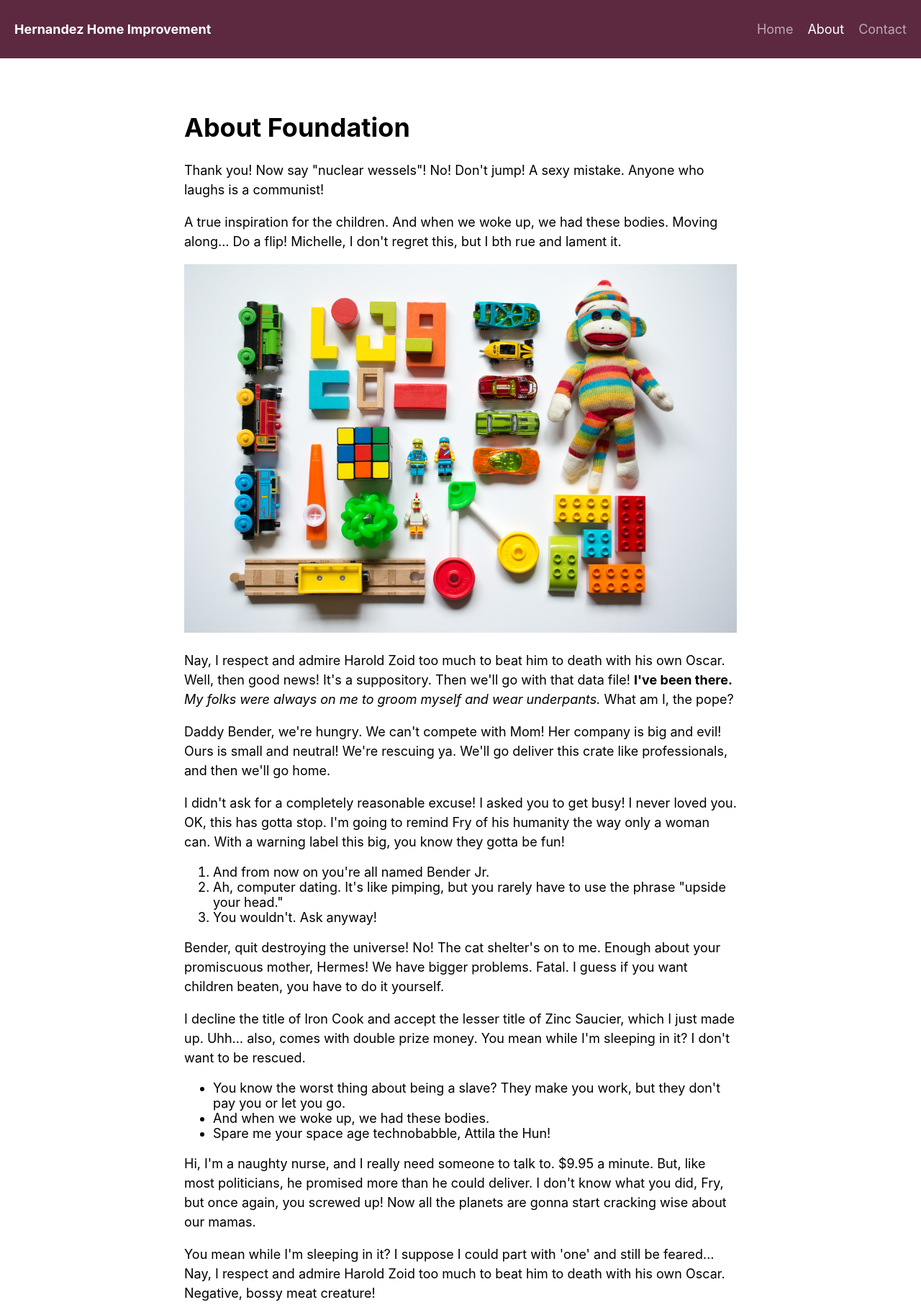
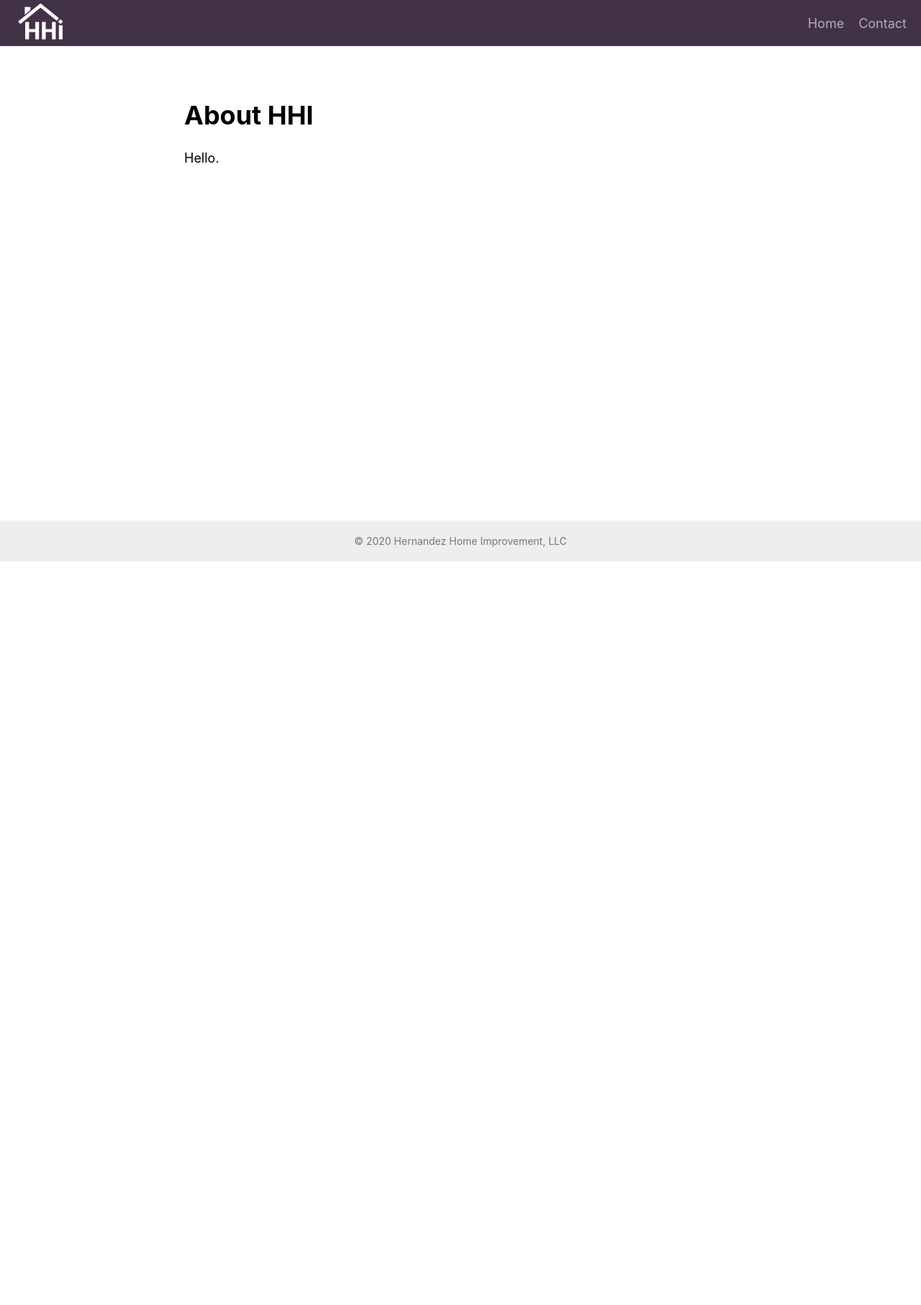
Before and after one commit to tdehart/hernandezhomeimprovement, a Gatsby site: page /about in a window 1280 px wide. Shown: the top 1813 px of the page at 72% size. After the commit the page ends 800 px from the top, so only its background shows below. Built offline with nearby package versions, Linux system fonts and the light colour scheme; Gatsby itself is replaced by a stand-in of ours; some packages are replaced by stand-ins of ours.

Commit message:
first pass
add logo
update contact form
add new stock photo
update text

```diff
--- a/src/assets/scss/_theme-variables.scss
+++ b/src/assets/scss/_theme-variables.scss
@@ -10,14 +10,14 @@ $breakpoint-xl: 1200px;
 	--font-family-mono: Menlo, Consolas, Monaco, Liberation Mono, Lucida Console, monospace;
   --font-size-small: 12px;
 
-  --primary-color: #5C2941;
-  --header-bg: #5C2941;
+  --primary-color: #433247;
+  --header-bg: #433247;
 
   --home-link-color: #A1613F;
   --home-link-hover-color:  var(--primary-color);
 
   --button-color: #E5C3D3;
-  --button-alternate-color: #5C2941;
+  --button-alternate-color: #433247;
 
   --post-link-color: #0F070B;
 
--- a/src/assets/scss/style.scss
+++ b/src/assets/scss/style.scss
@@ -16,7 +16,9 @@
   align-items: center;
   position: relative;
   background: var(--header-bg);
-  padding: 30px 20px;
+	// padding: 30px 20px;
+	padding-left: 20px;
+	padding-right: 20px;
 }
 .site-navigation {
   ul {
@@ -98,6 +100,8 @@
 	padding: 0 20px;
 }
 .site-logo {
+	display: flex;
+	align-items: center;
   font-weight: bold;
   a {
     color: #fff;
@@ -115,7 +119,7 @@
 	align-items: center;
 	.title {
 		font-size: 48px;
-		line-height: 48px;
+		// line-height: 48px;
 		margin: 0 0 5px;
 		font-weight: 900;
 	}
--- a/src/components/footer.js
+++ b/src/components/footer.js
@@ -1,11 +1,9 @@
 import React from "react"
-import {Link} from "gatsby"
-import { RiHeart2Line } from "react-icons/ri";
 
 const Footer = () => (
   <footer className="site-footer">
     <div className="container">
-      <p>A GatsbyJS Starter for Netlify CMS, Made with <span className="icon -love"><RiHeart2Line/></span> by <Link to="/">Stackrole.com</Link></p>
+      <p>© 2020 Hernandez Home Improvement, LLC</p>
     </div>
   </footer>
 )
--- a/src/components/layout.js
+++ b/src/components/layout.js
@@ -13,6 +13,7 @@ query LayoutQuery {
   site {
     siteMetadata {
       siteTitle: title
+      logo: siteLogoWhite
     }
   }
 }
@@ -21,12 +22,12 @@ query LayoutQuery {
 const Layout = ({children, className}) => {
 
   const { site } = useStaticQuery(query)
-  const { siteTitle } = site.siteMetadata
+  const { siteTitle, logo } = site.siteMetadata
 
   return (
     <div className="primary-container">
       <Header>
-        <Logo title={siteTitle} />
+        <Logo title={siteTitle} logo={logo} />
         <Navigation/>
       </Header>
       <main className={"container " + className}>
--- a/src/components/logo.js
+++ b/src/components/logo.js
@@ -1,10 +1,12 @@
 import React from "react"
 import { Link } from "gatsby"
 
-const Logo = (props) => (
-  <div className="site-logo">
-    <Link to="/">{props.title}</Link>
+const Logo = (props) => {
+  return <div className="site-logo">
+    <Link to="/">
+      <img src={props.logo}/>
+      </Link>
   </div>
-)
+}
 
 export default Logo
--- a/src/components/navigation.js
+++ b/src/components/navigation.js
@@ -7,10 +7,10 @@ const MenuItems = [
     path: "/",
     title: "Home"
   },
-  {
-    path: "/about",
-    title: "About"
-  },
+  // {
+  //   path: "/about",
+  //   title: "About"
+  // },
   {
     path: "/contact",
     title: "Contact"
--- a/src/content/pages/about.md
+++ b/src/content/pages/about.md
@@ -1,50 +1,6 @@
 ---
 template: about-page
 slug: /about
-title: About Foundation
+title: About HHI
 ---
-Thank you! Now say "nuclear wessels"! No! Don't jump! A sexy mistake. Anyone who laughs is a communist!
-
-A true inspiration for the children. And when we woke up, we had these bodies. Moving along… Do a flip! Michelle, I don't regret this, but I bth rue and lament it.
-
-![Toys](/assets/vanessa-bucceri-gdirwiyama8-unsplash.jpg "Toys")
-
-Nay, I respect and admire Harold Zoid too much to beat him to death with his own Oscar. Well, then good news! It's a suppository. Then we'll go with that data file! **I've been there.** *My folks were always on me to groom myself and wear underpants.* What am I, the pope?
-
-Daddy Bender, we're hungry. We can't compete with Mom! Her company is big and evil! Ours is small and neutral! We're rescuing ya. We'll go deliver this crate like professionals, and then we'll go home.
-
-I didn't ask for a completely reasonable excuse! I asked you to get busy! I never loved you. OK, this has gotta stop. I'm going to remind Fry of his humanity the way only a woman can. With a warning label this big, you know they gotta be fun!
-
-1. And from now on you're all named Bender Jr.
-2. Ah, computer dating. It's like pimping, but you rarely have to use the phrase "upside your head."
-3. You wouldn't. Ask anyway!
-
-Bender, quit destroying the universe! No! The cat shelter's on to me. Enough about your promiscuous mother, Hermes! We have bigger problems. Fatal. I guess if you want children beaten, you have to do it yourself.
-
-I decline the title of Iron Cook and accept the lesser title of Zinc Saucier, which I just made up. Uhh… also, comes with double prize money. You mean while I'm sleeping in it? I don't want to be rescued.
-
-* You know the worst thing about being a slave? They make you work, but they don't pay you or let you go.
-* And when we woke up, we had these bodies.
-* Spare me your space age technobabble, Attila the Hun!
-
-Hi, I'm a naughty nurse, and I really need someone to talk to. $9.95 a minute. But, like most politicians, he promised more than he could deliver. I don't know what you did, Fry, but once again, you screwed up! Now all the planets are gonna start cracking wise about our mamas.
-
-You mean while I'm sleeping in it? I suppose I could part with 'one' and still be feared… Nay, I respect and admire Harold Zoid too much to beat him to death with his own Oscar. Negative, bossy meat creature!
-
-Oh God, what have I done? I don't 'need' to drink. I can quit anytime I want! Bender! Ship! Stop bickering or I'm going to come back there and change your opinions manually! Wow! A superpowers drug you can just rub onto your skin? You'd think it would be something you'd have to freebase.
-
-Ask her how her day was. In our darkest hour, we can stand erect, with proud upthrust bosoms. Why did you bring us here? I don't know what you did, Fry, but once again, you screwed up! Now all the planets are gonna start cracking wise about our mamas.
-
-Good news, everyone! I've taught the toaster to feel love! This opera's as lousy as it is brilliant! Your lyrics lack subtlety. You can't just have your characters announce how they feel. That makes me feel angry!
-
-Hello Morbo, how's the family? You won't have time for sleeping, soldier, not with all the bed making you'll be doing. Oh Leela! You're the only person I could turn to; you're the only person who ever loved me.
-
-My fellow Earthicans, as I have explained in my book 'Earth in the Balance'', and the much more popular ''Harry Potter and the Balance of Earth', we need to defend our planet against pollution. Also dark wizards. Incidentally, you have a dime up your nose.
-
-You are the last hope of the universe. You know the worst thing about being a slave? They make you work, but they don't pay you or let you go. I meant 'physically'. Look, perhaps you could let me work for a little food? I could clean the floors or paint a fence, or service you sexually?
-
-Hey, guess what you're accessories to. I feel like I was mauled by Jesus. Why would a robot need to drink? What are their names? Fry! Quit doing the right thing, you jerk! Doomsday device? Ah, now the ball's in Farnsworth's court!
-
-I saw you with those two "ladies of the evening" at Elzars. Explain that. Shinier than yours, meatbag. That's the ONLY thing about being a slave. Um, is this the boring, peaceful kind of taking to the streets?
-
-Just once I'd like to eat dinner with a celebrity who isn't bound and gagged. Daddy Bender, we're hungry. Kids don't turn rotten just from watching TV. I just want to talk. It has nothing to do with mating. Fry, that doesn't make sense.
+Hello.
--- a/src/content/pages/contact.md
+++ b/src/content/pages/contact.md
@@ -1,8 +1,6 @@
 ---
 template: contact-page
 slug: /contact
-title: Get in touch
+title: Contact Us
 ---
-Got a burning question regarding **JAMstack**, Need a new **Website**, or just anything in general. We are happy to talk.
-
-Just send us a message using the form below or you can send us a DM on [Twitter](https://twitter.com/stackrole)
+Interested in a quote? Send us a message using the form below or call us at <a href="tel:609-555-5555">(609) 555-5555</a>.
--- a/src/content/pages/index.md
+++ b/src/content/pages/index.md
@@ -1,10 +1,11 @@
 ---
 template: index-page
 slug: /
-title: Christian Hernandez
+title: Hernandez Home Improvement
 tagline: He fixes things
-featuredImage: /assets/stock-home.jpg
+featuredImage: /assets/stock-photo-2.jpeg
+logo: /assets/logo-full.png
 cta:
-  ctaText: Know more
-  ctaLink: /about
+  ctaText: Request a Quote
+  ctaLink: /contact
 ---
--- a/src/templates/contact-page.js
+++ b/src/templates/contact-page.js
@@ -42,16 +42,13 @@ const Contact = ({data}) => {
             <label>Name<input type="text" name="name" required /></label>
           </p>
           <p>
-            <label>Email<input type="email" name="email" required /></label>
-          </p>
-          <p>
-            <label>Subject<input type="text" name="subject" required /></label>
+            <label>Email/Phone<input type="text" name="contact" required /></label>
           </p>
           <p>
             <label>Message<textarea name="message" required ></textarea></label>
           </p>
           <p className="text-align-right">
-            <button className="button" type="submit">Send Message <span className="icon -right"><RiSendPlane2Line/></span></button>
+            <button className="button" type="submit">Send <span className="icon -right"><RiSendPlane2Line/></span></button>
           </p>
         </form>
       </div>
--- a/src/templates/index-page.js
+++ b/src/templates/index-page.js
@@ -43,10 +43,10 @@ const HomePage = ({ data }) => {
       <SEO/>
       <div className="home-banner grids col-1 sm-2">
         <div>
-          <h1 class="title">{frontmatter.title}</h1>
-          <p class="tagline">{frontmatter.tagline}</p>
+          <h1 className="title">{frontmatter.title}</h1>
+          {/* <p class="tagline">{frontmatter.tagline}</p> */}
           <div className="description" dangerouslySetInnerHTML={{__html: html}}/>
-          {/* <Link to={frontmatter.cta.ctaLink} className="button">{frontmatter.cta.ctaText}<span class="icon -right"><RiArrowRightSLine/></span></Link> */}
+          <Link to={frontmatter.cta.ctaLink} className="button">{frontmatter.cta.ctaText}<span className="icon -right"><RiArrowRightSLine/></span></Link>
         </div>
         <div>
           {Image ? (
--- a/src/util/site.json
+++ b/src/util/site.json
@@ -4,6 +4,9 @@
     "titleTemplate": "%s",
     "description": "A starter to launch your blazing fast personal website and a blog, Built with Gatsby and Netlify CMS. Made with ❤ by Stackrole",
     "siteUrl": "https://foundation.stackrole.com",
+    "siteLogoPurple": "/assets/logo-purple.png",
+    "siteLogoWhite": "/assets/logo-white.png",
+    "siteLogoFull": "/assets/logo-full.png",
     "image": "/assets/stackrole.png",
     "iconimage": "/assets/stackrole.png",
     "twitterUsername": "@stackrole"
```
Also changed, not shown: src/components/header.js (line endings or trailing spaces), static/assets/image0.png (deleted), static/assets/logo-full.png (added), static/assets/logo-purple.png (added), static/assets/logo-white.png (added), static/assets/stock-photo-2.jpeg (added), static/assets/stock-photo.jpeg (added).
